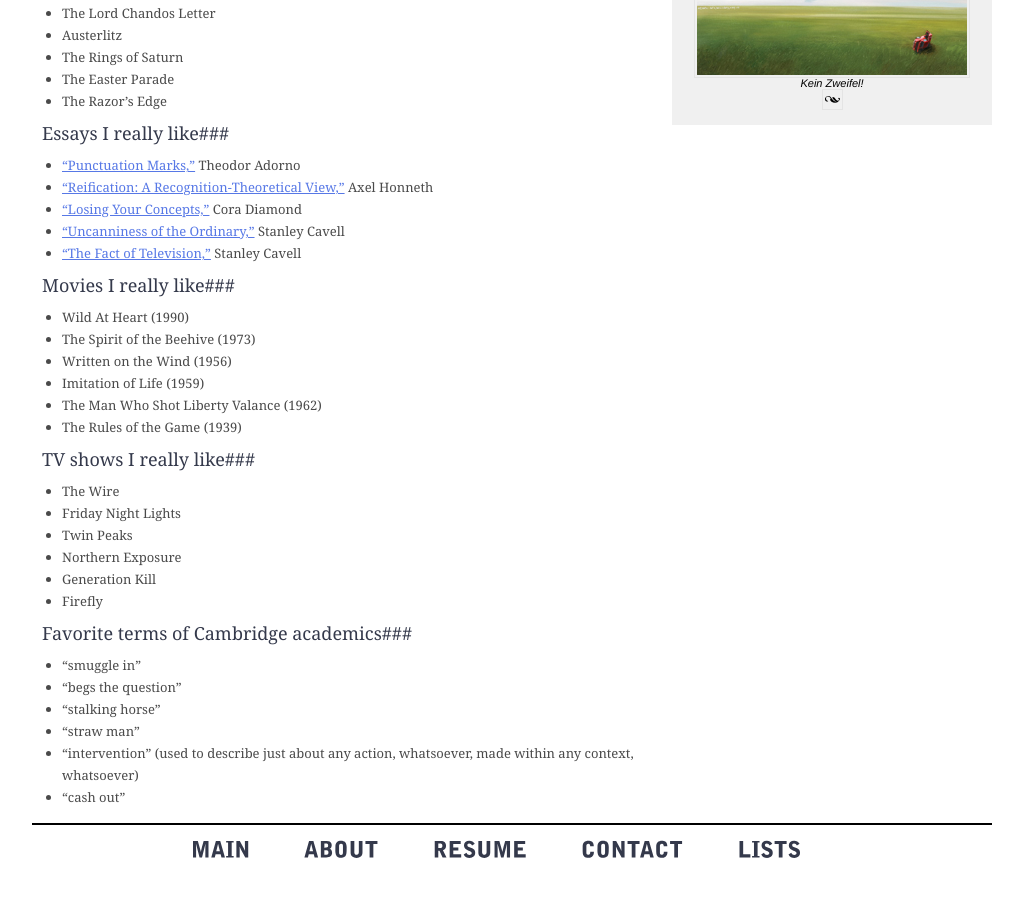
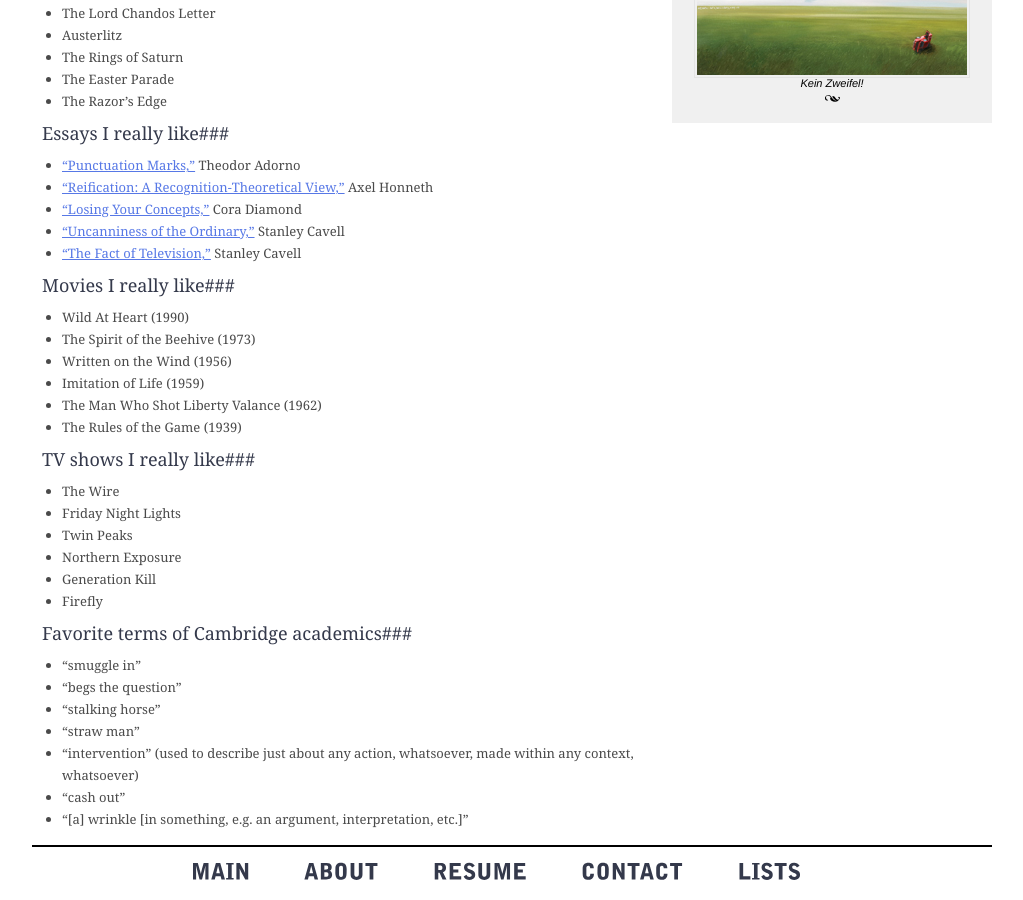
Before and after one commit to evanseyf/blog, a Jekyll site: the page built from lists.markdown, in a window 1280 px wide and 900 px high, scrolled down 811 px. Shown: the whole window, without its empty margins (128-1151 px from the left). Built offline with Jekyll 4.4.1, drawn with Linux system fonts in a browser that asks for light colours; Markdown is read by kramdown in place of the engine named in the settings; before the commit the page ends 1689 px from its top, so only the background shows below that.

Commit message:
lists, css img border fix

```diff
--- a/_includes/secondary.html
+++ b/_includes/secondary.html
@@ -9,7 +9,7 @@
 	</ul>
 	<img src="/images/zweifel.jpg">
 	<p style="text-align:center; font-size:85%;"><em>Kein Zweifel!</em></p>
-	<div class="footer-img">
+	<div id="footer-img">
 		<img src="/images/footer.png">
 	</div>
 </div>
--- a/lists.markdown
+++ b/lists.markdown
@@ -63,3 +63,4 @@ _I am conflicted about the practice of curation, made ubiquitous and pushed to t
  * "straw man"
  * "intervention" (used to describe just about any action, whatsoever, made within any context, whatsoever)
  * "cash out"
+ * "[a] wrinkle [in something, e.g. an argument, interpretation, etc.]"
```
